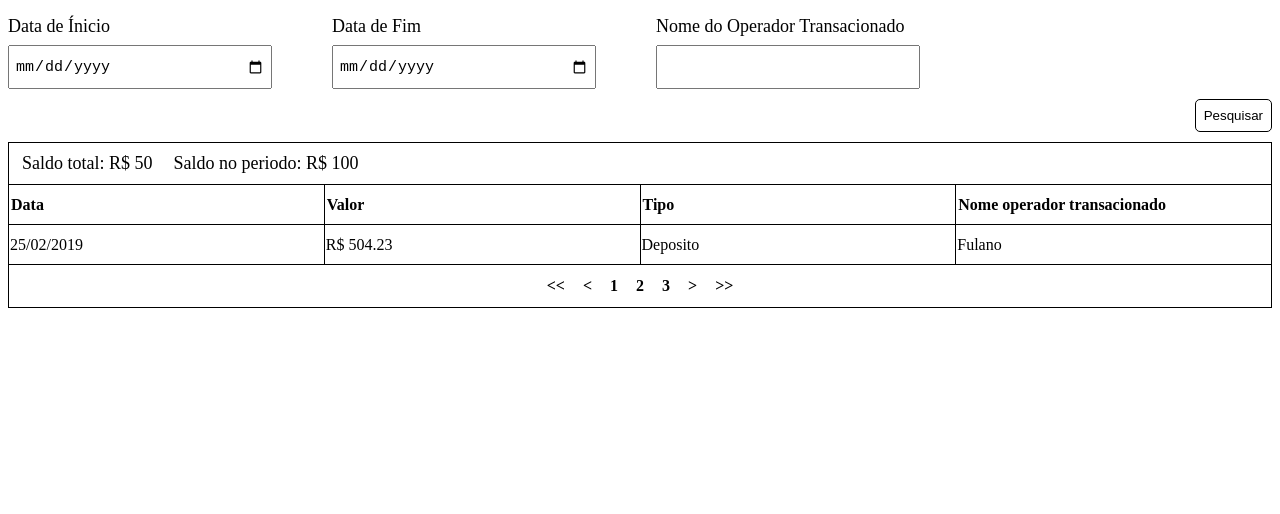
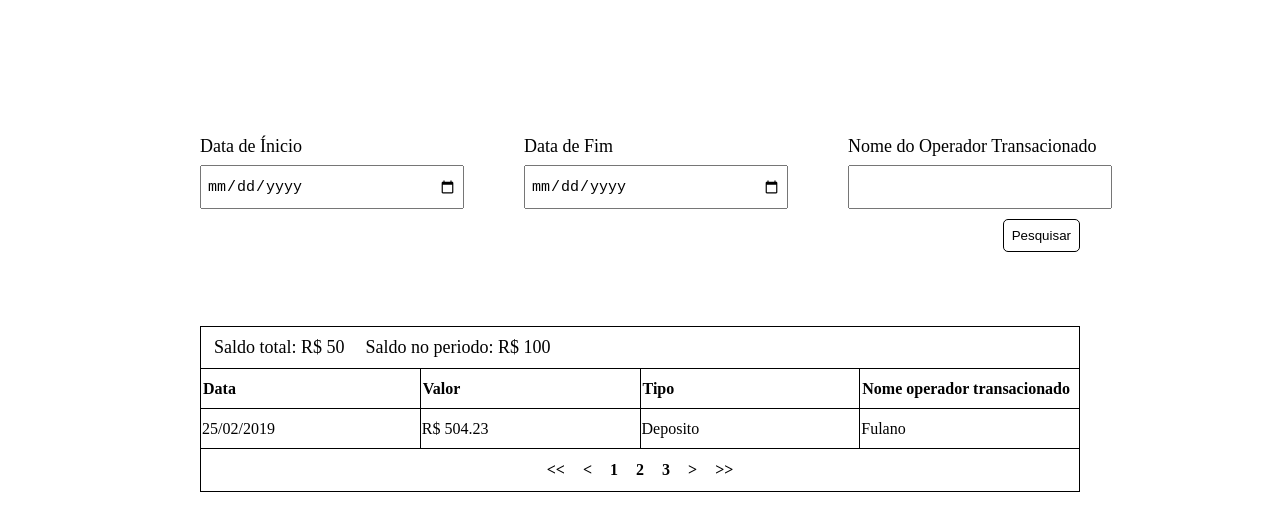
Before and after one commit to BHM871/Desafios-Supera-FrontEnd, a React (Vite) app: page / in a window 1280 px wide. Shown: the top 514 px of the page. Built offline with nearby package versions, Linux system fonts and the light colour scheme.

Commit message:
Adicionando estilo  diretório principal

```diff
--- a/src/App.jsx
+++ b/src/App.jsx
@@ -1,15 +1,18 @@
 import React from "react";
 import Form from "./components/form/Form";
 import Table from "./components/table/Table";
+import './css/App.css';
 
 function App(){
     return (
         <>
-            <div>
-                <Form metodo={"GET"} />
-            </div>
-            <div>
-                <Table />
+            <div className="father-div">
+                <div className="children-div">
+                    <Form metodo={"GET"} />
+                </div>
+                <div className="children-div">
+                    <Table />
+                </div>
             </div>
         </>
     )
--- a/src/components/table/Table.jsx
+++ b/src/components/table/Table.jsx
@@ -7,14 +7,14 @@ import '/src/css/Table.css';
 
 function Table() {
     return (
-        <div>
+        <>
             <table style={{width: '100%'}}>
                 <Head saldoTotal={50} saldoNoPeriodo={100}/>
                 <Topics />
                 <Content dataTransacao={"25/02/2019"} valorTransacao={504.23} tipoTransacao={"Deposito"} nomeTransacionado={"Fulano"}/>
                 <Footer />
             </table>
-        </div>
+        </>
     )
 }
 
--- /dev/null
+++ b/src/css/App.css
@@ -0,0 +1,10 @@
+.father-div {
+    display: flex;
+    flex-direction: column;
+    align-items: normal;
+    padding: 15vh 15vw;
+}
+
+.children-div {
+    margin-bottom: 5vw;
+}
--- a/src/css/Form.css
+++ b/src/css/Form.css
@@ -7,16 +7,18 @@ form div {
     width: max-content;
     height: max-content;
     display: flex;
+    align-content: space-around;
     justify-content: space-around;
+    flex-wrap: wrap;
 }
 
 button {
     max-width: 100px;
     align-self: flex-end;
-    margin: 10px 0 10px 20px;
+    margin: 10px 0 10px 0;
 }
 
-@media (max-width: 900px) {
+@media (max-width: 1200px) {
     form div {
         flex-direction: column;
     }
--- a/src/css/Input.css
+++ b/src/css/Input.css
@@ -16,7 +16,7 @@
     padding: 0 5px 0 5px;
 }
 
-@media (max-width: 900px) {
+@media (max-width: 1200px) {
     .input-div{
         margin: 8px 10px;
     }
```
